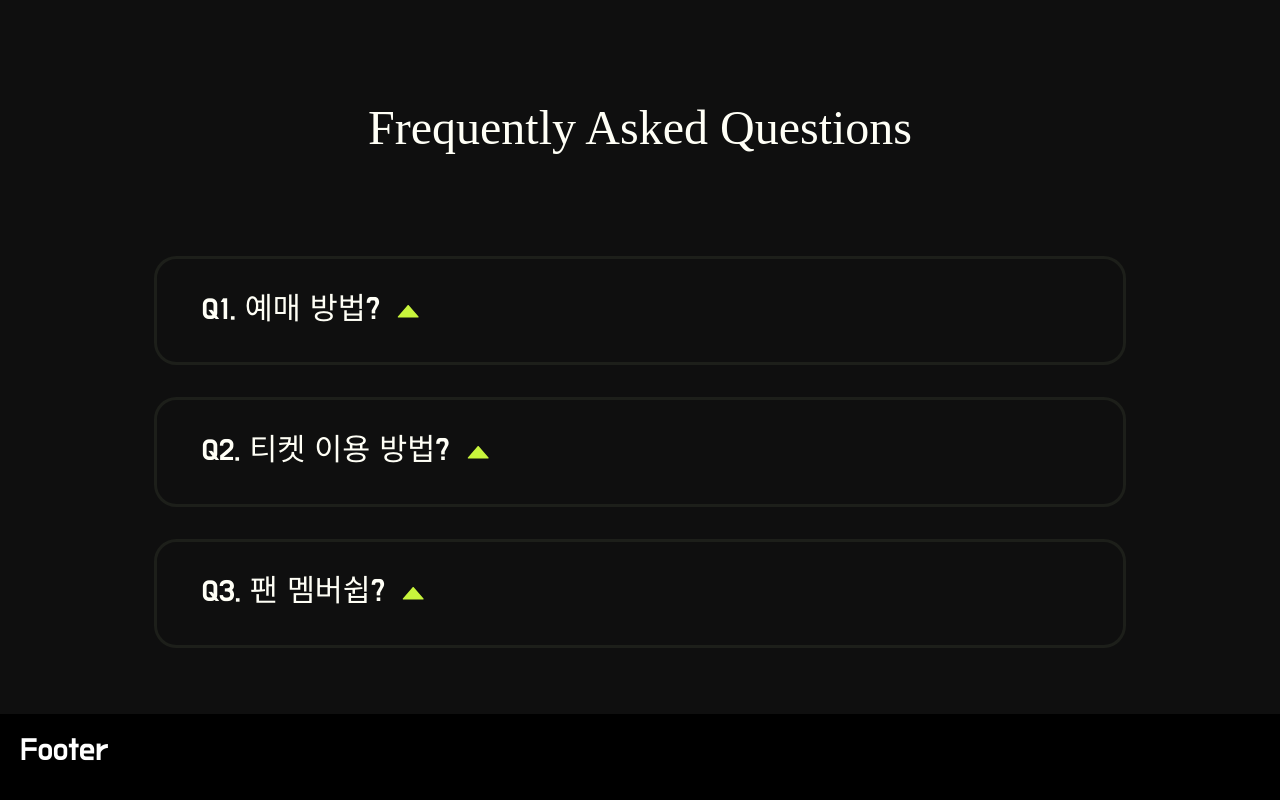
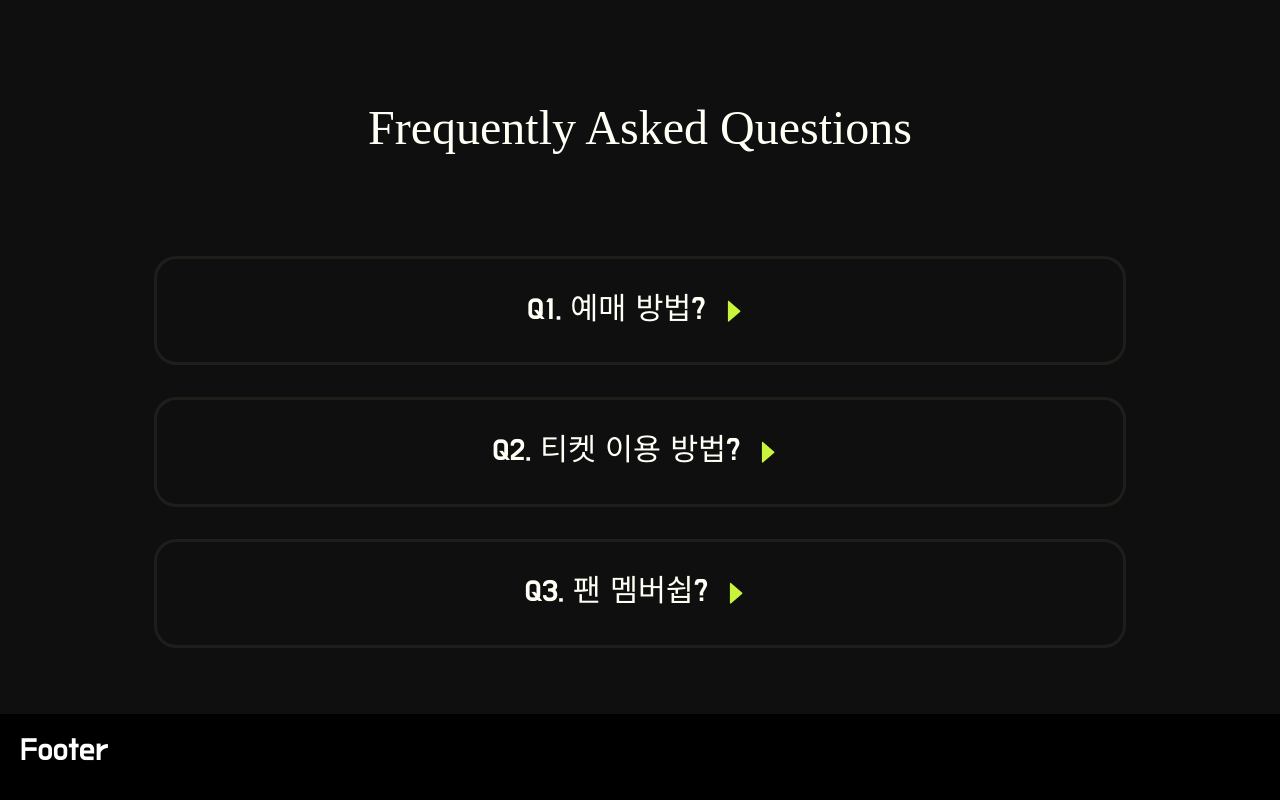
Before and after one commit to teamNFT-likelion/SBT-ticket-client, a React (Create React App) app: page / in a window 1280 px wide. Shown: the part 5960-6760 px from the top of the page. Built offline with nearby package versions, Linux system fonts and the light colour scheme; a web font is replaced by a local one.

Commit message:
fix: FAQArea의 ContentsContainer와 CardByToggle의 TextContainer merge

```diff
--- a/src/components/articles/CardByToggle.jsx
+++ b/src/components/articles/CardByToggle.jsx
@@ -23,13 +23,15 @@ const Button = styled(Column)`
   margin: auto;
 `;
 
-const ContentsContainer = styled(Column)`
+const CardContainer = styled(Column)`
   border: 3px solid
     ${(props) => (props.isOpened ? colors.primary40 : colors.bgFAQ)};
   border-radius: 1.4rem;
   white-space: wrap;
   margin: 1rem;
   padding: 1.3rem;
+  align-items: center;
+  justify-content: center;
   width: 76vw;
 
   &:hover {
@@ -49,29 +51,13 @@ const ContentsContainer = styled(Column)`
   `}
 `;
 
-const TextContainer = styled(Column)`
+const TitleContainer = styled(Column)`
   line-height: 150%;
-  font-size: 1.5rem;
   text-align: left;
   align-items: center;
   justify-content: center;
-  margin-top: 3rem;
   overflow: hidden;
   padding: 0.5rem 1.5rem;
-
-  ${lg`
-    font-size: 1.4rem;
-    padding: 0.5rem 1.4rem;
-    margin-top: 1.4rem;
-  `}
-  ${sm`
-    font-size: 1.2rem;
-    padding: 0.5rem 1.2rem;
-    margin-top: 1.2rem;
-  `};
-`;
-
-const TitleContainer = styled(TextContainer)`
   font-size: 1.9rem;
   margin-top: 0px;
   flex-direction: row;
@@ -88,7 +74,7 @@ const TitleContainer = styled(TextContainer)`
 const ToggleButton = styled(AiOutlineCaretUp)`
   transition: 0.3s;
   transform: ${(props) =>
-    props.isOpened && 'rotate(180deg)'};
+    !props.isOpened ? 'rotate(90deg)' : 'rotate(180deg)'};
   color: ${colors.primary80};
   margin: 4px;
 `;
@@ -105,13 +91,13 @@ const CardByToggle = ({ title, children}) => {
         setIsOpened((prev) => !prev);
       }}
     >
-      <ContentsContainer isOpened={isOpened}>
+      <CardContainer isOpened={isOpened}>
         <TitleContainer>
           <span>{title}</span> &nbsp;
           <ToggleButton isOpened={isOpened} />
         </TitleContainer>
-        {isOpened && <TextContainer>{children}</TextContainer>}
-      </ContentsContainer>
+        {isOpened && children}
+      </CardContainer>
     </Button>
   );
 };
--- a/src/components/pages/main/FAQArea.jsx
+++ b/src/components/pages/main/FAQArea.jsx
@@ -6,9 +6,26 @@ import { lg, sm } from '@styles/GlobalStyle';
 import * as colors from '@styles/colors';
 import { Column, Title } from '@components/atoms/wrapper.style';
 
-const ContentsContainer = styled(Column)`
-  width: 100%;
+export const ContentsContainer = styled(Column)`
   justify-content: center;
+  line-height: 150%;
+  font-size: 1.5rem;
+  text-align: left;
+  align-items: center;
+  margin-top: 3rem;
+  overflow: hidden;
+  padding: 0.5rem 1.5rem;
+
+  ${lg`
+    font-size: 1.4rem;
+    padding: 0.5rem 1.4rem;
+    margin-top: 1.4rem;
+  `}
+  ${sm`
+    font-size: 1.2rem;
+    padding: 0.5rem 1.2rem;
+    margin-top: 1.2rem;
+  `};
 `;
 
 const Ul = styled('ul')`
```
